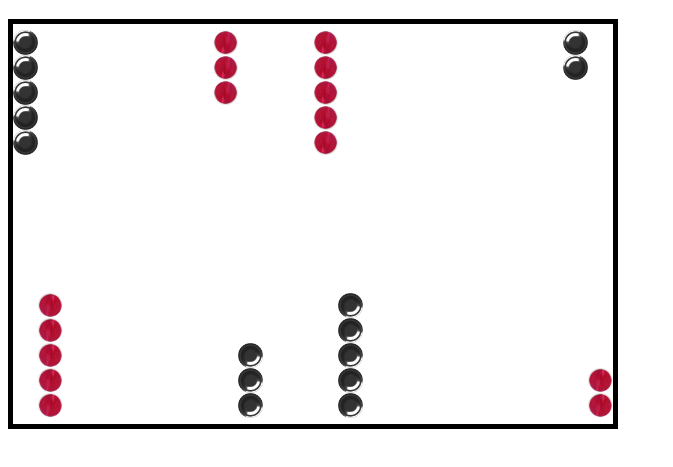
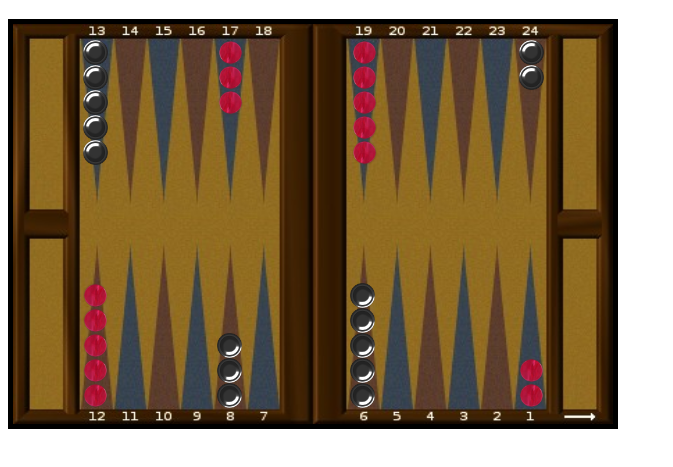
Before and after one commit to faralbrt/js-game, a plain HTML site: page index.html in a window 1280 px wide. Shown: the part 61-528 px from the top of the page, without its empty margins (0-673 px from the left). Drawn offline with nearby package versions, Linux system fonts and the light colour scheme.

Commit message:
add board image and position pieces on the board

```diff
--- a/css/application.css
+++ b/css/application.css
@@ -3,6 +3,9 @@
   width: 600px;
   height: 400px;
   border: 5px solid black;
+  background-image: url("../img/board.jpg");
+  background-repeat: no-repeat;
+  background-size: 600px 400px;
 }
 .piece {
   width: 25px;
@@ -11,7 +14,7 @@
 }
 .bottom {
   position: absolute;
-  bottom: 0;
+  bottom: 10px;
   -moz-transform: rotate(180deg);
   -webkit-transform: rotate(180deg);
   -ms-transform: rotate(180deg);
@@ -20,7 +23,7 @@
 }
 .top {
   position: absolute;
-  top: 0;
+  top: 10px;
 }
 .red-piece {
   width: 25px;
@@ -36,28 +39,30 @@
   background-repeat: no-repeat;
   background-size: 25px 25px;
 }
-#one    {right: 0;}
-#two    {right: 50px;}
-#three  {right: 100px;}
-#four   {right: 150px;}
-#five   {right: 200px;}
-#six    {right: 250px;}
-#seven  {right: 300px;}
-#eight  {right: 350px;}
-#nine   {right: 400px;}
-#ten    {right: 450px;}
-#eleven {right: 500px;}
-#twelve {right: 550px;}
 
-#thirteen    {left: 0px;}
-#fourteen    {left: 50px;}
-#fifteen     {left: 100px;}
-#sixteen     {left: 150px;}
-#seventeen   {left: 200px;}
-#eighteen    {left: 250px;}
-#nineteen    {left: 300px;}
-#twenty      {left: 350px;}
-#twentyone   {left: 400px;}
-#twentytwo   {left: 450px;}
-#twentythree {left: 500px;}
-#twentyfour  {left: 550px;}
+
+#one    {right: 69px;}
+#two    {right: 104px;}
+#three  {right: 138px;}
+#four   {right: 172px;}
+#five   {right: 203px;}
+#six    {right: 238px;}
+#seven  {right: 338px;}
+#eight  {right: 371px;}
+#nine   {right: 404px;}
+#ten    {right: 437px;}
+#eleven {right: 471px;}
+#twelve {right: 505px;}
+
+#thirteen    {left: 70px;}
+#fourteen    {left: 105px;}
+#fifteen     {left: 139px;}
+#sixteen     {left: 171px;}
+#seventeen   {left: 205px;}
+#eighteen    {left: 239px;}
+#nineteen    {left: 339px;}
+#twenty      {left: 372px;}
+#twentyone   {left: 406px;}
+#twentytwo   {left: 438px;}
+#twentythree {left: 471px;}
+#twentyfour  {left: 506px;}
--- a/src/application.js
+++ b/src/application.js
@@ -7,4 +7,5 @@ $(document).ready(function()  {
   totalCheckers.forEach(function(checker) {
     InsertPiece(checker);
   });
+
 });
--- a/src/piece.js
+++ b/src/piece.js
@@ -46,3 +46,10 @@ PlayerTwo.prototype.moveChecker = function(position, moves) {
     checker.position = "finished";
   }
 };
+function fullBoard() {
+  var arr = [];
+  for(var i = 1; i < 25; i ++) {
+    arr.push(new BlackChecker(i));
+  }
+  return arr;
+}
```
Also changed, not shown: img/board.jpg (added).
